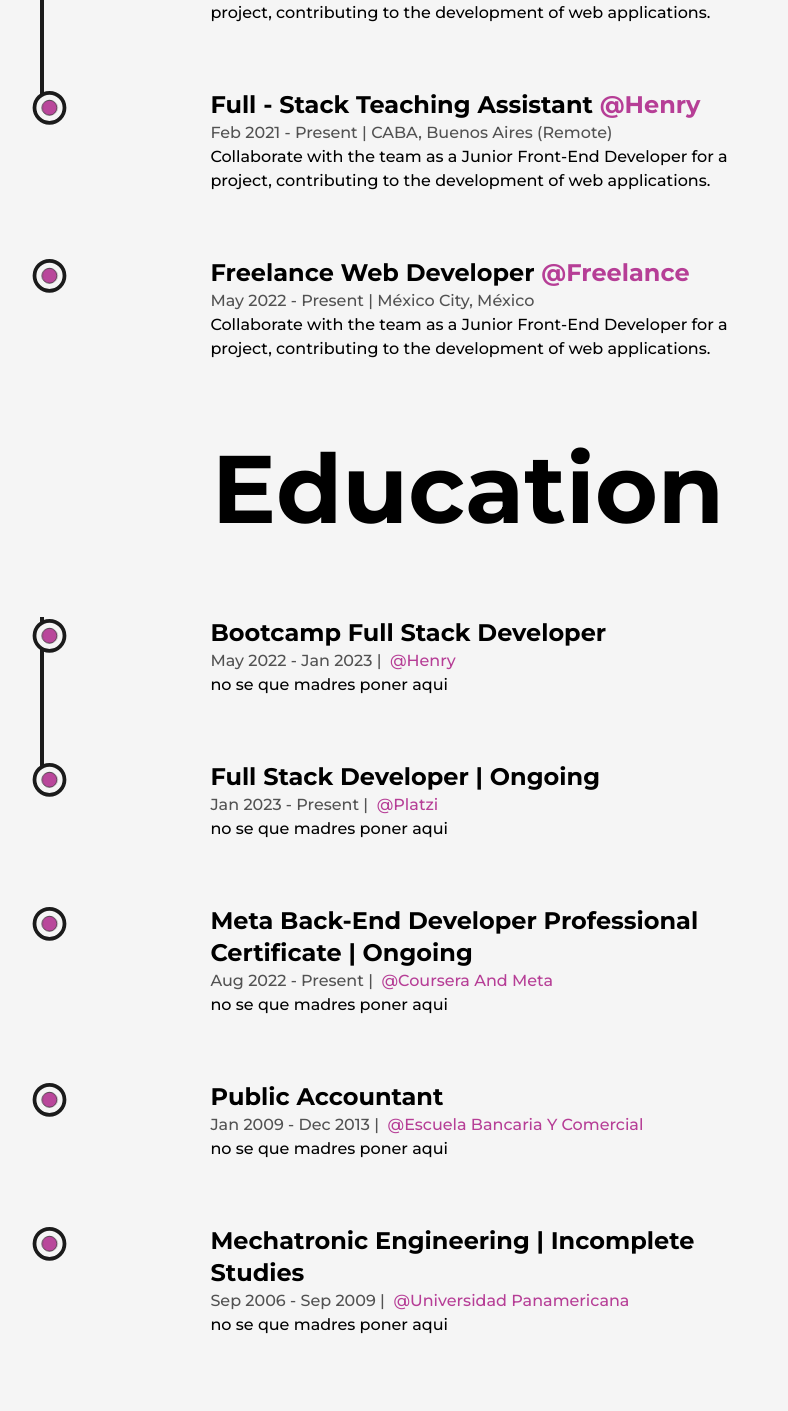
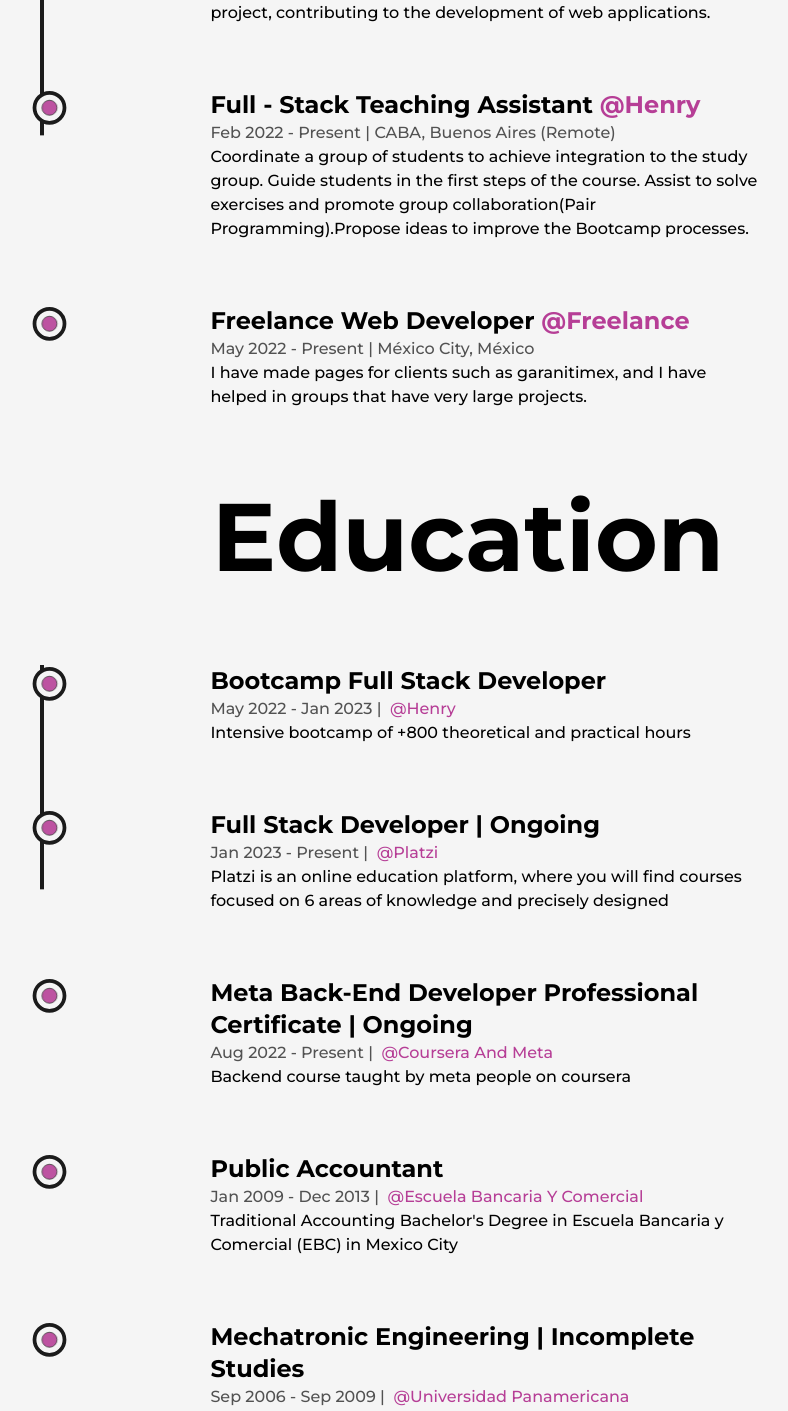
Before and after one commit to Vontrauwitz/vontrauwitz-portfolio, a Next.js app: page /about in a window 1280 px wide. Shown: the part 2222-3633 px from the top of the page, without its empty margins (172-960 px from the left). Built offline with nearby package versions, Linux system fonts and the light colour scheme.

Commit message:
cambios esteticos pequeños para poder ser enviado en lo que sigue su construcción

```diff
--- a/public/All-Texts/eduConst.js
+++ b/public/All-Texts/eduConst.js
@@ -4,7 +4,7 @@
     schoolLink: "https://www.soyhenry.com/",
     time: "May 2022 - Jan 2023",
     place: "Henry",
-    info: "no se que madres poner aqui",
+    info: "Intensive bootcamp of +800 theoretical and practical hours",
     // icon: <JsIcon className="w-5 ml-1" />
   },
   {
@@ -12,7 +12,7 @@
     schoolLink: "https://www.platzi.com",
     time: "jan 2023 - Present ",
     place: "Platzi",
-    info: "no se que madres poner aqui",
+    info: "Platzi is an online education platform, where you will find courses focused on 6 areas of knowledge and precisely designed",
     // icon: <JsIcon className="w-5 ml-1" />
   },
   {
@@ -20,7 +20,7 @@
     schoolLink: "https://www.coursera.org/professional-certificates/meta-back-end-developer",
     time: "Aug 2022 - Present",
     place: "Coursera And Meta",
-    info: "no se que madres poner aqui",
+    info: "Backend course taught by meta people on coursera",
     // icon: <JsIcon className="w-5 ml-1" />
   },
   {
@@ -28,7 +28,7 @@
     schoolLink: "https://www.ebc.mx/",
     time: "Jan 2009 - Dec 2013 ",
     place: "Escuela Bancaria y Comercial",
-    info: "no se que madres poner aqui",
+    info: "Traditional Accounting Bachelor's Degree in Escuela Bancaria y Comercial (EBC) in Mexico City ",
     // icon: <JsIcon className="w-5 ml-1" />
   },
   {
@@ -36,7 +36,7 @@
     schoolLink: "https://www.up.edu.mx/",
     time: "Sep 2006 - Sep 2009",
     place: "Universidad Panamericana",
-    info: "no se que madres poner aqui",
+    info: "While pursuing my Mechatronic Engineering degree at Universidad Panamericana, I had to prioritize work commitments, which led to the program remaining incomplete. However, the foundational education and exposure to engineering principles during this period have significantly contributed to my problem-solving abilities and analytical thinking",
     // icon: <JsIcon className="w-5 ml-1" />
   },
 ]
--- a/public/All-Texts/expConst.js
+++ b/public/All-Texts/expConst.js
@@ -12,9 +12,9 @@
     position: "Full - Stack Teaching Assistant",
     company: "Henry",
     companyLink: "https://www.soyhenry.com/",
-    time: "feb 2021 - Present",
+    time: "feb 2022 - Present",
     address: "CABA, Buenos Aires (remote)",
-    work: "Collaborate with the team as a Junior Front-End Developer for a project, contributing to the development of web applications.",
+    work: " Coordinate a group of students to achieve integration to the study group. Guide students in the first steps of the course. Assist to solve exercises and promote group collaboration(Pair Programming).Propose ideas to improve the Bootcamp processes.",
     // icon: <JsIcon className="w-5 ml-1" />
   },
   {
@@ -23,7 +23,7 @@
     companyLink: "https://vontrauwitz-portfolio.vercel.app/",
     time: "may 2022 - Present",
     address: "México City, México",
-    work: "Collaborate with the team as a Junior Front-End Developer for a project, contributing to the development of web applications.",
+    work: "I have made pages for clients such as garanitimex, and I have helped in groups that have very large projects.",
     // icon: <JsIcon className="w-5 ml-1" />
   },
 
--- a/src/components/NavBar.js
+++ b/src/components/NavBar.js
@@ -223,6 +223,20 @@
 
               </button>
 
+
+              <div className="flex flex-row items-center justify-center">
+                <span className="ml-10 text-sm font-medium text-light dark:text-dark">Es</span>
+                <label className="relative inline-flex items-center  cursor-pointer">
+                  <input type="checkbox" value="" className="sr-only peer" />
+                  <div className="w-11 h-6 bg-yellow-700 rounded-full peer dark:bg-gray-700 peer-focus:ring-4 peer-focus:ring-yellow-300 dark:peer-focus:ring-yellow-800 peer-checked:after:translate-x-full peer-checked:after:border-white after:content-[''] after:absolute after:top-0.5 after:left-[2px] after:bg-green-400 after:border-gray-300 after:border after:rounded-full after:h-5 after:w-5 after:transition-all dark:border-gray-600 peer-checked:bg-yellow-400"></div>
+                </label>
+                <span className="mr-10 text-sm font-medium text-light dark:text-dark">En</span>
+              </div>
+
+
+
+
+
               {/* <motion.a href="https://www.linkedin.com/in/vontrauwitzdev/" target={"_blank"}
           className="w-6 ml-3"
           whileHover={{ y: -2 }}
--- a/src/pages/index.js
+++ b/src/pages/index.js
@@ -47,7 +47,7 @@
               </p>
               <div className='flex items-center self-start mt-2'>
                 <Link
-                  href="/cvhanstrauwitzbrita.pdf"
+                  href="/cv_hans_trauwitz_portfolio.pdf"
                   target={"_blank"}
                   className='flex items-center bg-dark text-light p-1.5 px-6 rounded-lg text-lg font-semibold
                   hover:bg-light hover:text-dark border-2 border-solid border-transparent hover:border-black dark:text-dark dark:bg-light hover:dark:bg-dark hover:dark:text-light hover:dark:border-light'
```
Also changed, not shown: 2 other files (tests, documents, lock files or other folders).
